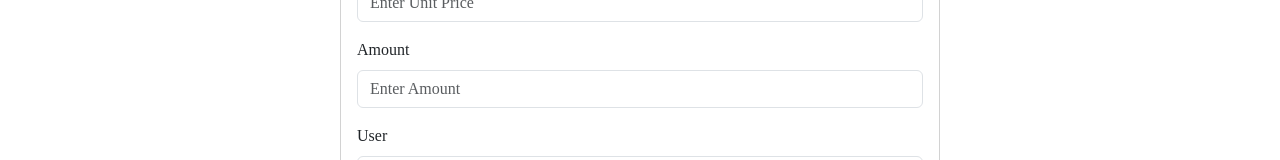
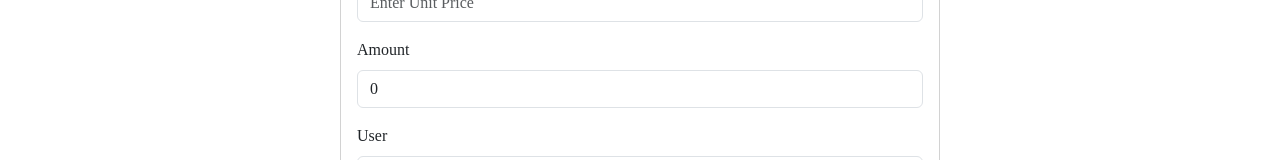
Before and after one commit to Engreyxien/elelohe_production, a React (Vite) app: page /purchaseorderchickenform in a window 1280 px wide. Shown: the part 727-887 px from the top of the page. Built offline with nearby package versions, Linux system fonts and the light colour scheme.

Commit message:
commit the targetted amount

```diff
--- a/src/views/PurchaseorderChickenForm.jsx
+++ b/src/views/PurchaseorderChickenForm.jsx
@@ -25,7 +25,6 @@ const PurchaseorderChickens = () => {
   async function handleCreatePurchaseorderChickens(e) {
     e.preventDefault();
     try {
-      const calculatedAmount = unit_price * quantity_unit;
       const body = {
         company_name,
         date_requested,
@@ -34,7 +33,7 @@ const PurchaseorderChickens = () => {
         quantity_unit,
         particulars,
         unit_price,
-        amount: calculatedAmount,
+        amount,
         user_id,
       };
       const { data } = await api.post("/purchaseorderchicken", body);
@@ -115,12 +114,14 @@ const PurchaseorderChickens = () => {
               <Form.Label>Unit Price</Form.Label>
               <Form.Control type="text" placeholder="Enter Unit Price" />
             </Form.Group>
-            <Form.Group
-              className="mb-3"
-              onChange={(e) => setAmount(calculatedAmount)}
-            >
+            <Form.Group className="mb-3">
               <Form.Label>Amount</Form.Label>
-              <Form.Control type="text" placeholder="Enter Amount" />
+              <Form.Control
+                type="text"
+                placeholder="Enter Amount"
+                value={unit_price * quantity_unit}
+                readOnly
+              />
             </Form.Group>
             <Form.Group
               className="mb-3"
```
